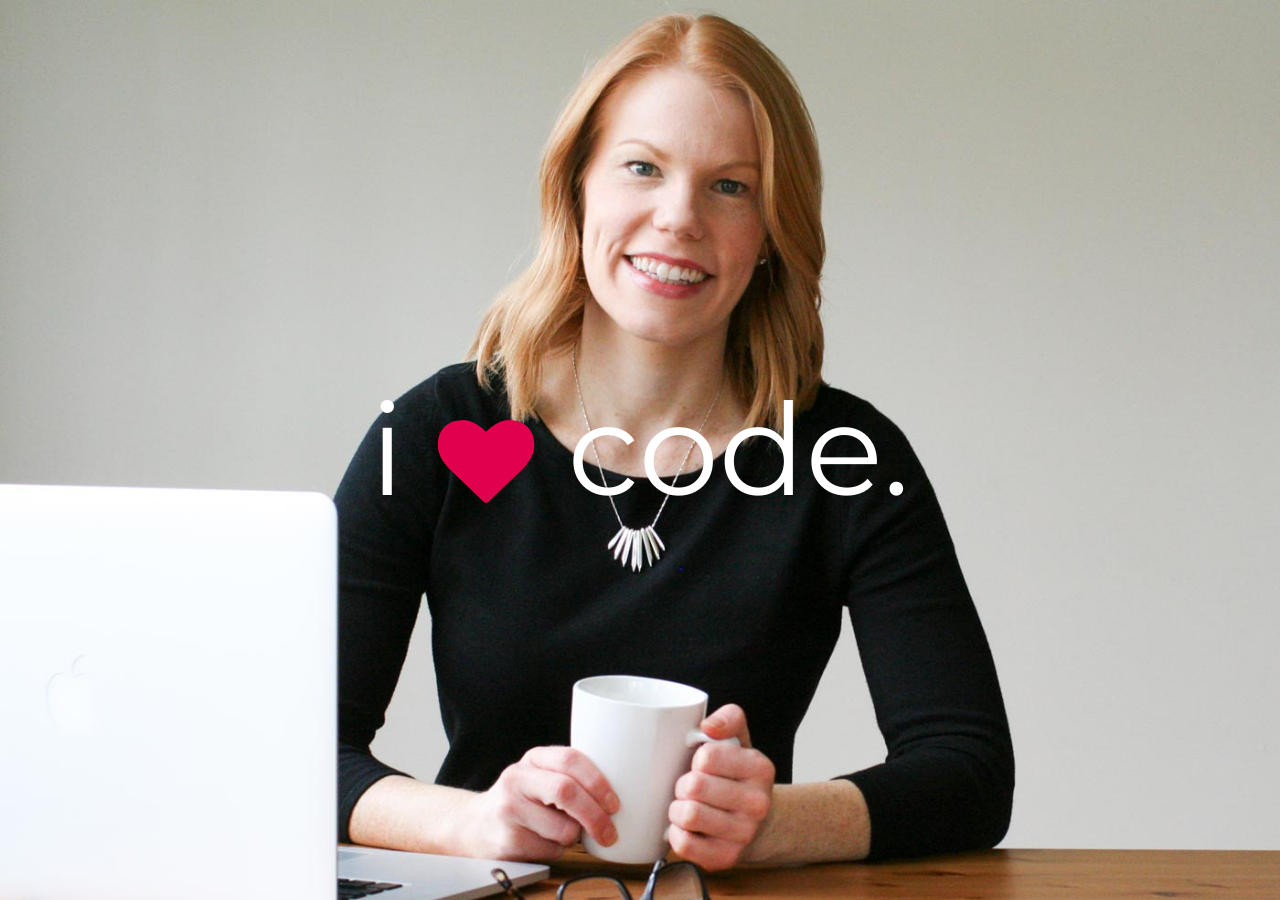
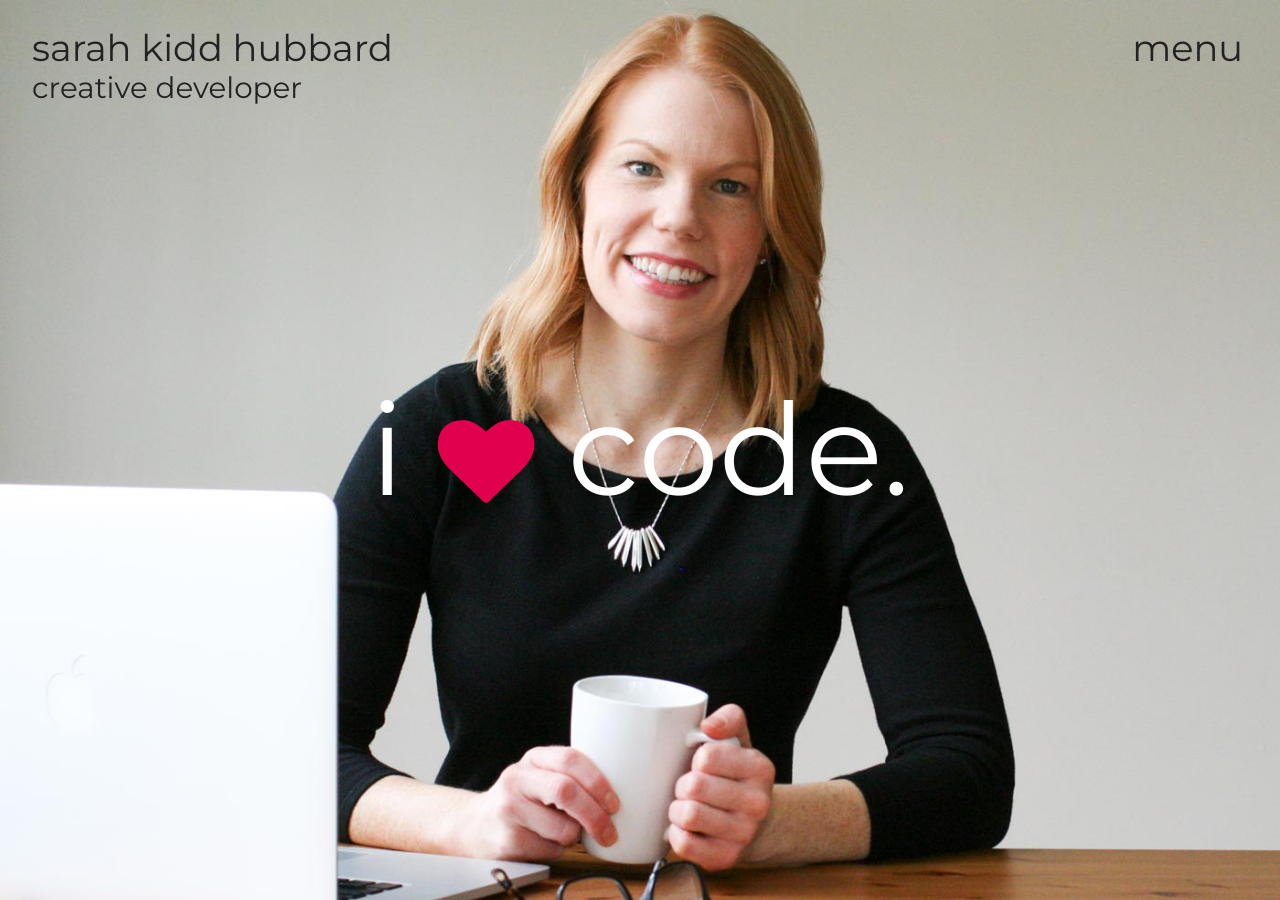
Before and after one commit to skiddhubbard/skiddhubbard.github.io, a Jekyll site: the page built from index.md, in a window 1280 px wide and 900 px high. Built offline with Jekyll 4.4.1, drawn with Linux system fonts in a browser that asks for light colours; nearby versions of some CDN libraries.

Commit message:
changed header position

```diff
--- a/_layouts/home.html
+++ b/_layouts/home.html
@@ -2,6 +2,14 @@
 layout: default
 ---
 <section class="frontpage">
+  <header>
+    <div class="name">
+      <h3>sarah kidd hubbard<br><span>creative developer</span></h3>
+    </div>
+    <div class="menu">
+      <h3 style="cursor:pointer;" onclick="openNav()"><span>menu </span><i class="fa fa-bars" aria-hidden="true" id="bars"></i></h3>
+    </div>
+  </header>
   <div id="nav" class="overlay">
     <a href="javascript:void(0)" class="closebtn" onclick="closeNav()">&times;</a>
     <nav class="overlay-content">
@@ -12,14 +20,6 @@ layout: default
         <li><a href="#contact" onclick="closeNav()">contact</a></li>
       </ul>
     </nav>
-  <header>
-    <div class="name">
-      <h3>sarah kidd hubbard<br><span>creative developer</span></h3>
-    </div>
-    <div class="menu">
-      <h3 style="cursor:pointer;" onclick="openNav()"><span>menu </span><i class="fa fa-bars" aria-hidden="true" id="bars"></i></h3>
-    </div>
-  </header>
   </div>
   <div class="front-text">
     <h1>i <i class="fa fa-heart" aria-hidden="true" id="heart"></i> code.</h1>
```
